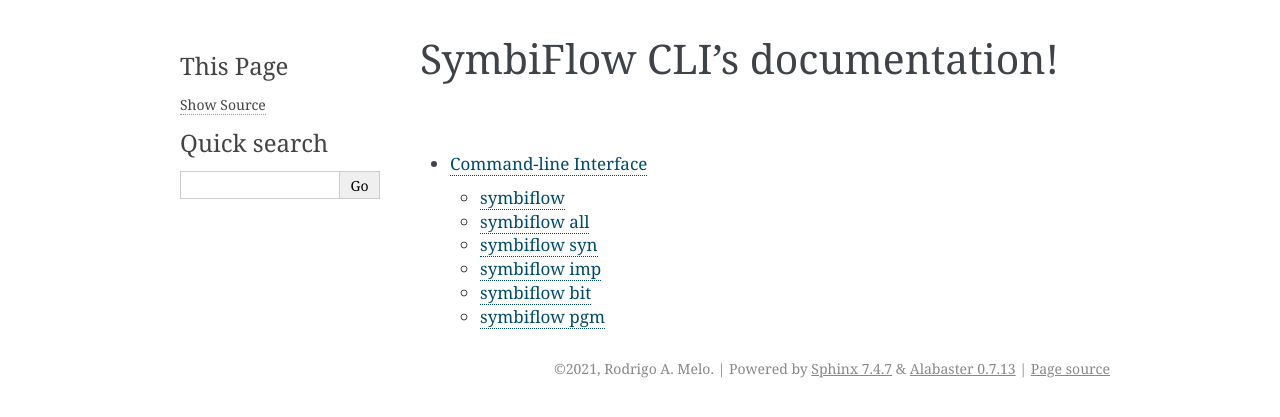
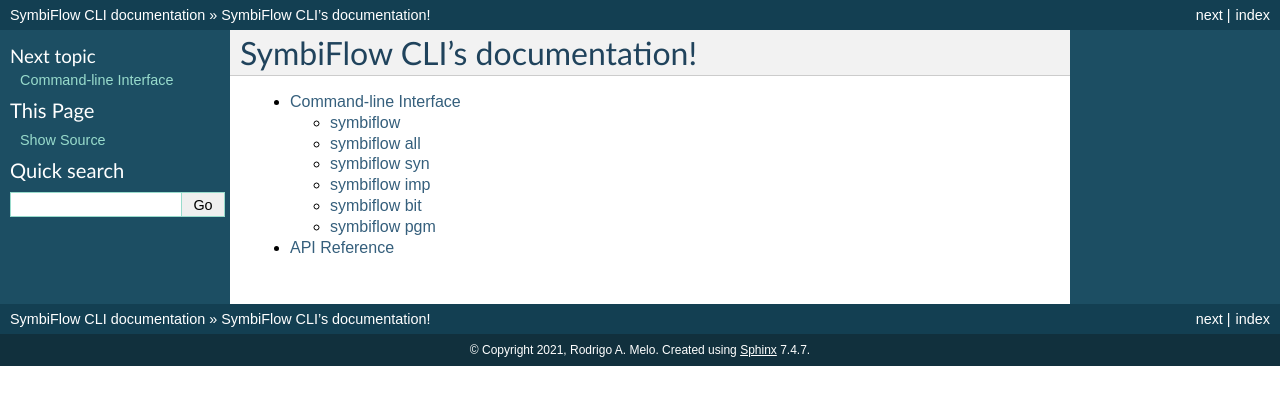
Before and after one commit to PyFPGA/symbiflow_cli, a Sphinx documentation site: the page built from docs/index.rst, in a window 1280 px wide. Shown: the top 417 px of the page. Built offline with Sphinx 7.4.7, drawn with Linux system fonts in a browser that asks for light colours.

Commit message:
docs: added API reference

```diff
--- /dev/null
+++ b/docs/api.rst
@@ -0,0 +1,4 @@
+API Reference
+=============
+
+.. automodule:: symbiflow.symbiflow
--- a/docs/conf.py
+++ b/docs/conf.py
@@ -1,21 +1,8 @@
 # -*- coding: utf-8 -*-
-#
-# Configuration file for the Sphinx documentation builder.
-#
-# This file does only contain a selection of the most common options. For a
-# full list see the documentation:
-# http://www.sphinx-doc.org/en/master/config
 
-# -- Path setup --------------------------------------------------------------
-
-# If extensions (or modules to document with autodoc) are in another directory,
-# add these directories to sys.path here. If the directory is relative to the
-# documentation root, use os.path.abspath to make it absolute, like shown here.
-#
-# import os
-# import sys
-# sys.path.insert(0, os.path.abspath('.'))
-
+import os
+import sys
+sys.path.insert(0, os.path.abspath('..'))
 
 # -- Project information -----------------------------------------------------
 
@@ -28,81 +15,46 @@
 # The full version, including alpha/beta/rc tags
 release = ''
 
-
 # -- General configuration ---------------------------------------------------
 
-# If your documentation needs a minimal Sphinx version, state it here.
-#
-# needs_sphinx = '1.0'
+# needs_sphinx = '3.0'
 
-# Add any Sphinx extension module names here, as strings. They can be
-# extensions coming with Sphinx (named 'sphinx.ext.*') or your custom
-# ones.
 extensions = [
+    'sphinx.ext.autodoc',
 ]
 
-# Add any paths that contain templates here, relative to this directory.
+autodoc_default_options = {
+    'members': True,
+    'undoc-members': True,
+    'inherited-members': True,
+}
+
 templates_path = ['_templates']
 
-# The suffix(es) of source filenames.
-# You can specify multiple suffix as a list of string:
-#
-# source_suffix = ['.rst', '.md']
 source_suffix = '.rst'
 
-# The master toctree document.
 master_doc = 'index'
 
-# The language for content autogenerated by Sphinx. Refer to documentation
-# for a list of supported languages.
-#
-# This is also used if you do content translation via gettext catalogs.
-# Usually you set "language" from the command line for these cases.
 language = None
 
-# List of patterns, relative to source directory, that match files and
-# directories to ignore when looking for source files.
-# This pattern also affects html_static_path and html_extra_path.
 exclude_patterns = ['_build', 'Thumbs.db', '.DS_Store']
 
-# The name of the Pygments (syntax highlighting) style to use.
 pygments_style = None
-
 
 # -- Options for HTML output -------------------------------------------------
 
-# The theme to use for HTML and HTML Help pages.  See the documentation for
-# a list of builtin themes.
-#
-html_theme = 'alabaster'
+html_theme = 'classic'
 
-# Theme options are theme-specific and customize the look and feel of a theme
-# further.  For a list of options available for each theme, see the
-# documentation.
-#
 # html_theme_options = {}
 
-# Add any paths that contain custom static files (such as style sheets) here,
-# relative to this directory. They are copied after the builtin static files,
-# so a file named "default.css" will overwrite the builtin "default.css".
 html_static_path = ['_static']
 
-# Custom sidebar templates, must be a dictionary that maps document names
-# to template names.
-#
-# The default sidebars (for documents that don't match any pattern) are
-# defined by theme itself.  Builtin themes are using these templates by
-# default: ``['localtoc.html', 'relations.html', 'sourcelink.html',
-# 'searchbox.html']``.
-#
 # html_sidebars = {}
-
 
 # -- Options for HTMLHelp output ---------------------------------------------
 
 # Output file base name for HTML help builder.
 htmlhelp_basename = 'SymbiFlowCLIdoc'
-
 
 # -- Options for LaTeX output ------------------------------------------------
 
--- a/docs/index.rst
+++ b/docs/index.rst
@@ -5,3 +5,4 @@
 
 .. toctree::
    cli.rst
+   api.rst
```
Also changed, not shown: 1 other file.
